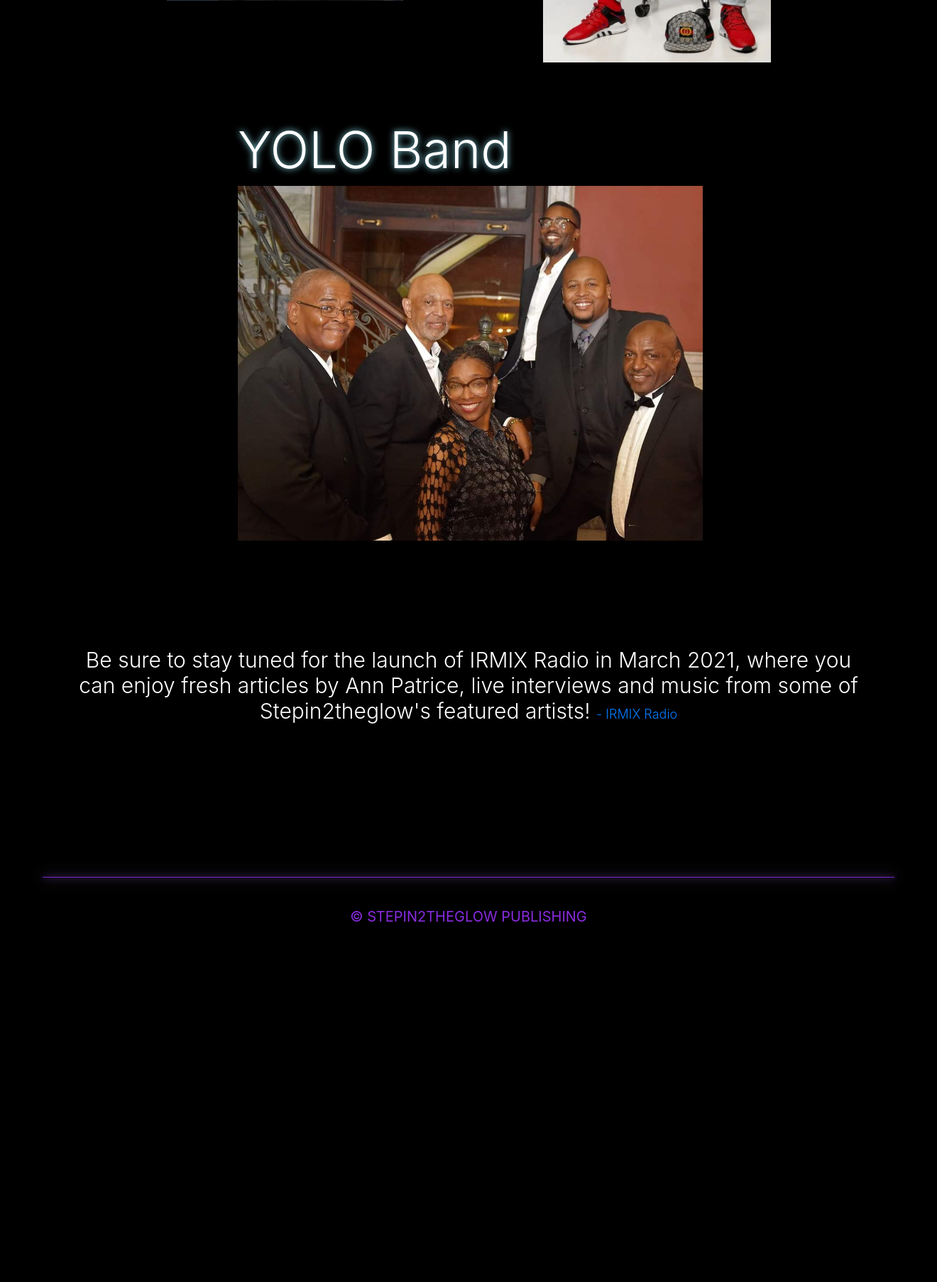
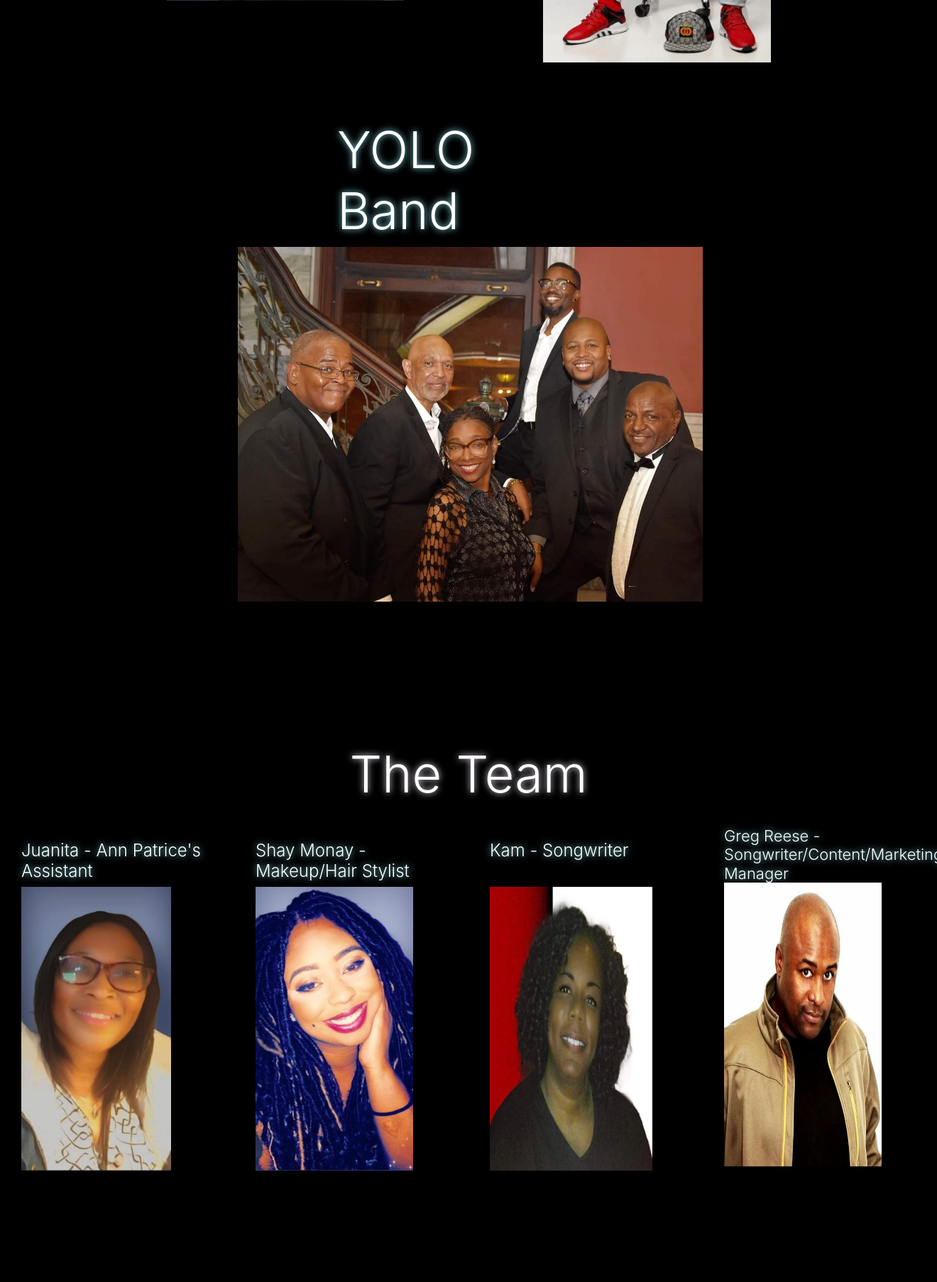
Before and after one commit to LashondaM/Steppin2, a PHP site: page / in a window 1320 px wide. Shown: the part 2456-4263 px from the top of the page at 71% size. Before the commit the page ends 3755 px from the top, so only its background shows below. Run offline with PHP 8.4, Linux system fonts and the light colour scheme.

Commit message:
trials 1

```diff
--- a/css/style.css
+++ b/css/style.css
@@ -306,6 +306,7 @@ hr{
 .doce{
     color: white;
     text-shadow: 0 0 10px rgb(137, 217, 230);
+    margin-left: 140px;
 }
 
 .yolo{
@@ -317,3 +318,61 @@ hr{
 .nuevo{
     margin-bottom: 150px;
 }
+
+
+
+/* featured artists end */
+
+
+/* the team start */
+
+.team{
+    margin-top: 200px;
+    margin-bottom: 200px;
+}
+
+.sub2{
+    color: white;
+    text-align: center;
+    margin-bottom: 50px;
+    text-shadow: 0 0 10px rgb(229, 220, 233);
+}
+
+
+.juanita{
+    height: 400px;
+}
+
+.move1{
+    margin-left: 15px;
+}
+
+
+.shay{
+    height: 400px;
+}
+
+.kam{
+    height: 400px;
+    width: 229px;
+    margin-top: 28px;
+}
+
+.move3{
+    /* margin-left: 30px; */
+}
+
+
+.greg1{
+    margin-top: -20px;
+}
+
+.greg2{
+    height: 400px;
+    width: 222px;
+    margin-top: -8px;
+}
+
+.move4{
+    /* margin-left: 40px; */
+}
--- a/index.html
+++ b/index.html
@@ -117,8 +117,33 @@
         </div>
     </div>
 
-    <div class="container team">
+    <div class="container-fluid team">
         <div class="row">
+
+            <div class="col-lg-12">
+                <p class="display-3 sub2">The Team</p>
+            </div>
+
+            <div class="col-lg-3 move1">
+                <h3 class="display-4" style="text-shadow: 0 0 10px rgb(137, 217, 230); color: white; font-size: 24px;">Juanita - Ann Patrice's Assistant</h3>
+                <img src="./img/team1.jpg" class="juanita">
+            </div>
+
+
+            <div class="col-lg-3 move2">
+                <h3 class="display-4" style="text-shadow: 0 0 10px rgb(137, 217, 230); color: white; font-size: 24px;">Shay Monay - Makeup/Hair Stylist</h3>
+                <img src="./img/team2.jpg" class="shay">
+            </div>
+
+            <div class="col-lg-3 move3">
+                <h3 class="display-4" style="text-shadow: 0 0 10px rgb(137, 217, 230); color: white; font-size: 24px;">Kam - Songwriter</h3>
+                <img src="./img/team3.jpg" class="kam">
+            </div>
+
+            <div class="col-lg-2 move4">
+                <h3 class="display-4 greg1" style="text-shadow: 0 0 10px rgb(137, 217, 230); color: white; font-size: 22px;">Greg Reese - Songwriter/Content/Marketing Manager</h3>
+                <img src="./img/team4.png" class="greg2">
+            </div>
 
 
 
```
Also changed, not shown: img/team1.jpg (added), img/team2.jpg (added), img/team3.jpg (added), img/team4.png (added), img/team5.png (added), img/team6.png (added).
